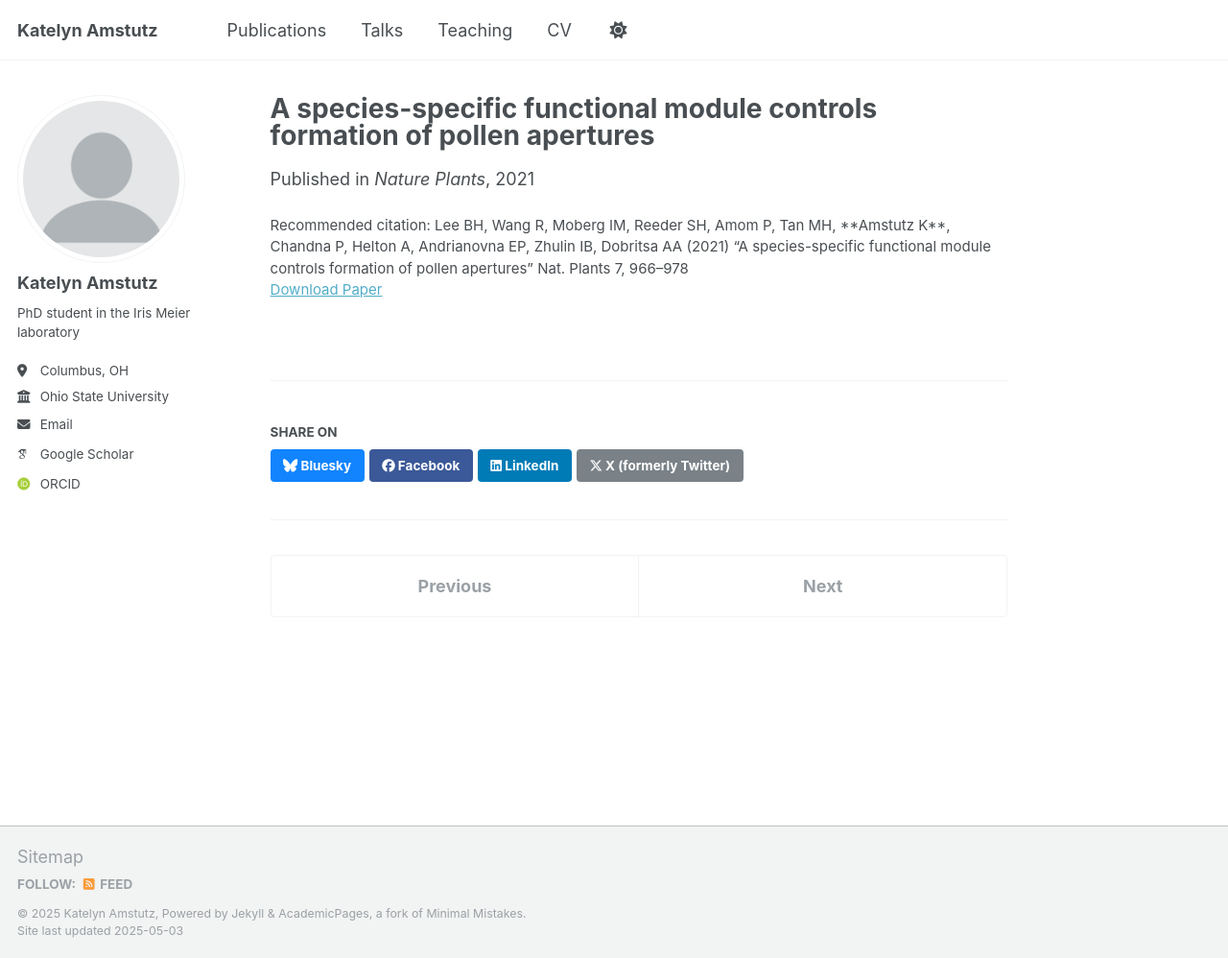
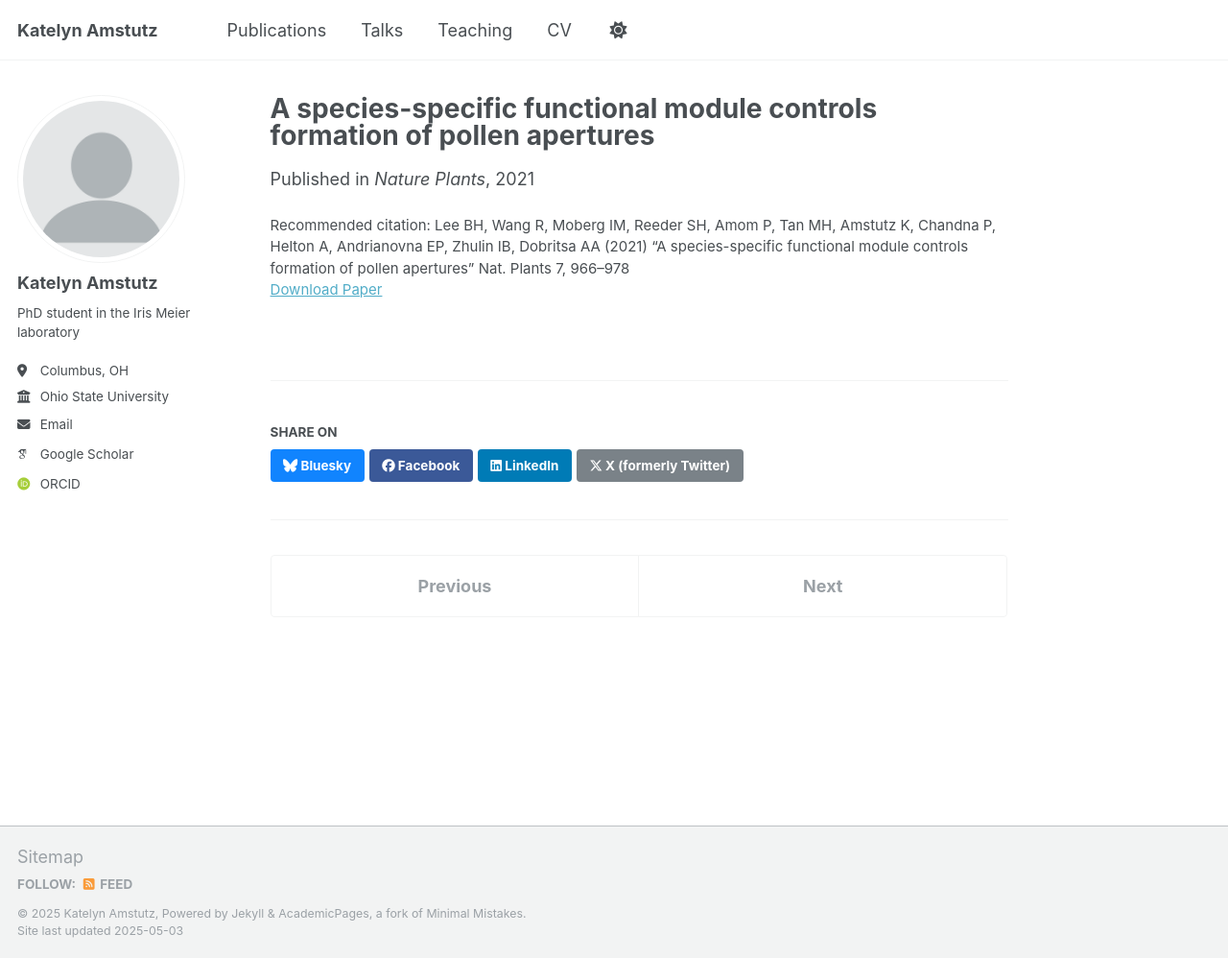
Before and after one commit to KatelynAmstutz/katelynamstutz.github.io, a Jekyll site: the page built from _publications/A species-specific functional module controls formation of pollen apertures.md, in a window 1280 px wide and 998 px high. Shown: the whole window at 96% size. Built offline with Jekyll 4.4.1, drawn with Linux system fonts in a browser that asks for light colours; some web fonts are replaced.

```diff
--- a/_publications/A species-specific functional module controls formation of pollen apertures.md
+++ b/_publications/A species-specific functional module controls formation of pollen apertures.md
@@ -8,5 +8,5 @@ date: 2021-06-28
 venue: 'Nature Plants'
 paperurl: 'http://katelynamstutz.github.io/files/A_species-specific_functional_module_controls_formation_of_pollen_apertures.pdf'
 doiurl: 'https://doi.org/10.1038/s41477-021-00951-9'
-citation: 'Lee BH, Wang R, Moberg IM, Reeder SH, Amom P, Tan MH, **Amstutz K**, Chandna P, Helton A, Andrianovna EP, Zhulin IB, Dobritsa AA (2021) “A species-specific functional module controls formation of pollen apertures” Nat. Plants 7, 966–978'
+citation: 'Lee BH, Wang R, Moberg IM, Reeder SH, Amom P, Tan MH, Amstutz K, Chandna P, Helton A, Andrianovna EP, Zhulin IB, Dobritsa AA (2021) “A species-specific functional module controls formation of pollen apertures” Nat. Plants 7, 966–978'
 ---
```
